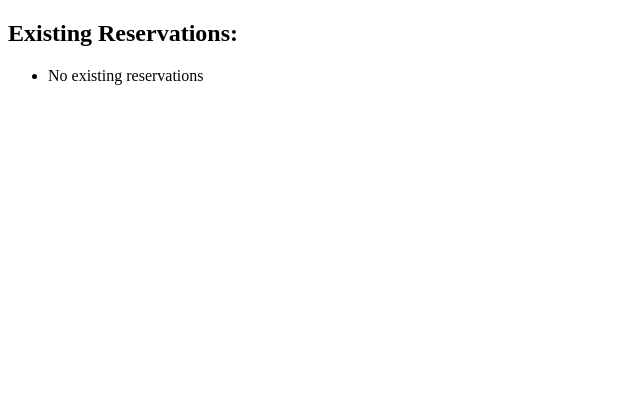
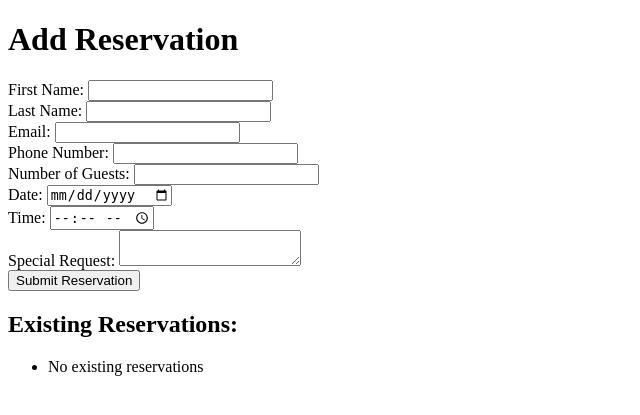
Before and after one commit to SohailMohammed1/Sweet_Spot, a Django app: page /add/ in a window 1280 px wide. Shown: the top 415 px of the page, without its empty margins (0-640 px from the left). Run offline with Django 4.2, Linux system fonts and the light colour scheme; data that the repository does not hold is empty.

Commit message:
Reservation now completely responds to CRUD

```diff
--- a/sweet_spot/templates/sweet_spot/add_reservation.html
+++ b/sweet_spot/templates/sweet_spot/add_reservation.html
@@ -8,6 +8,28 @@
 </head>
 
 <body>
+    <h1>Add Reservation</h1>
+    <form method="POST" action="{% url 'add_reservation' %}">
+        {% csrf_token %}
+        <!-- Include form fields here -->
+        <label for="first_name">First Name:</label>
+        <input type="text" id="first_name" name="first_name" required><br>
+        <label for="last_name">Last Name:</label>
+        <input type="text" id="last_name" name="last_name" required><br>
+        <label for="email">Email:</label>
+        <input type="email" id="email" name="email" required><br>
+        <label for="phone_number">Phone Number:</label>
+        <input type="text" id="phone_number" name="phone_number" required><br>
+        <label for="no_of_guests">Number of Guests:</label>
+        <input type="number" id="no_of_guests" name="no_of_guests" required><br>
+        <label for="date_selected">Date:</label>
+        <input type="date" id="date_selected" name="date_selected" required><br>
+        <label for="time_selected">Time:</label>
+        <input type="time" id="time_selected" name="time_selected" required><br>
+        <label for="special_request">Special Request:</label>
+        <textarea id="special_request" name="special_request"></textarea><br>
+        <button type="submit">Submit Reservation</button>
+    </form>
 
     <h2>Existing Reservations:</h2>
     <ul>
--- a/sweet_spot/views.py
+++ b/sweet_spot/views.py
@@ -5,7 +5,7 @@ from django.shortcuts import get_object_or_404
 
 
 def get_sweet_spot(request):
-    reservations = DinnerReservation.objects.all()
+    reservations = DinnerReservation.objects.all().order_by('id')
     context = {
         'reservations': reservations
     }
```
